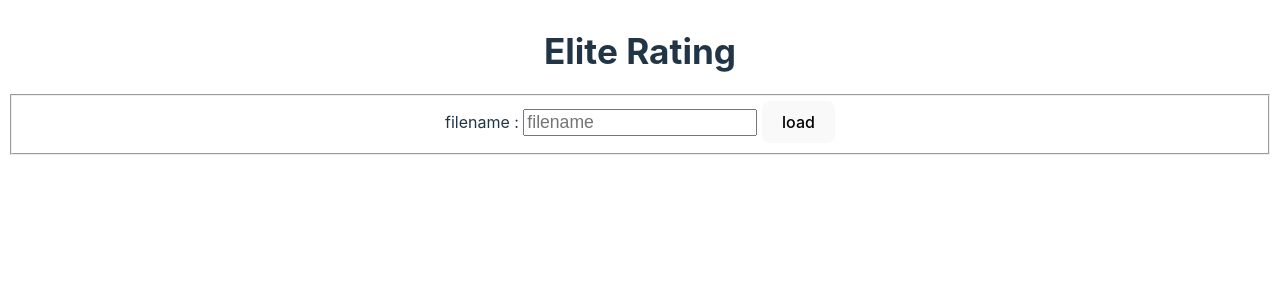
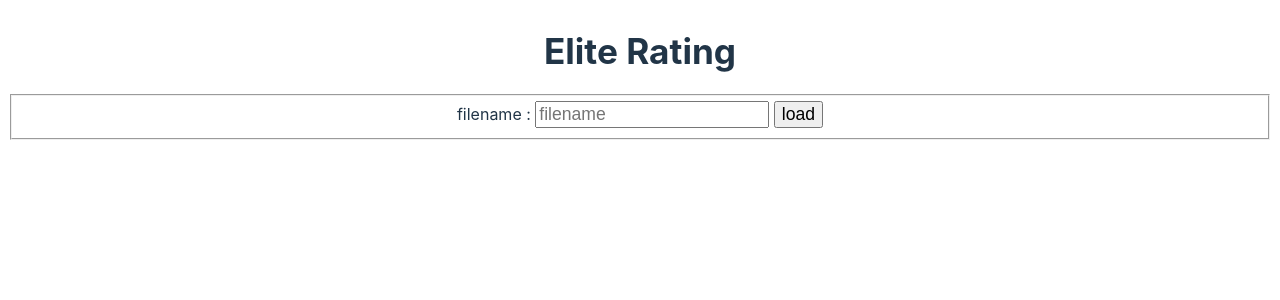
Before and after one commit to paulgreg/elite-rating, a React (Vite) app: page / in a window 1280 px wide. Shown: the top 300 px of the page. Built offline with nearby package versions, Linux system fonts and the light colour scheme.

Commit message:
fix: avoid loading filename with spaces

```diff
--- a/src/Components/Filename.tsx
+++ b/src/Components/Filename.tsx
@@ -1,11 +1,4 @@
-import {
-    ChangeEvent,
-    FormEvent,
-    MouseEvent,
-    useCallback,
-    useEffect,
-    useState,
-} from 'react'
+import { ChangeEvent, FormEvent, useCallback, useEffect, useState } from 'react'
 
 const LOCALSTORAGE_FILEMAME_KEY = 'eliterating_filename'
 
@@ -24,26 +17,21 @@ const Filename: React.FC<{
         }
     }, [setFilename, onLoadFilename])
 
-    const onFormSubmit = useCallback((e: FormEvent) => {
-        e.preventDefault()
-        e.stopPropagation()
-    }, [])
+    const onFormSubmit = useCallback(
+        (e: FormEvent) => {
+            e.preventDefault()
+            e.stopPropagation()
+            onLoadFilename(filename)
+            localStorage.setItem(LOCALSTORAGE_FILEMAME_KEY, filename)
+        },
+        [filename, onLoadFilename]
+    )
 
     const onFileNameChange = useCallback(
         (e: ChangeEvent<HTMLInputElement>) => {
             setFilename(e.target.value)
         },
         [setFilename]
-    )
-
-    const onLoadButton = useCallback(
-        (e: MouseEvent<HTMLButtonElement>) => {
-            e.stopPropagation()
-            e.preventDefault()
-            onLoadFilename(filename)
-            localStorage.setItem(LOCALSTORAGE_FILEMAME_KEY, filename)
-        },
-        [filename, onLoadFilename]
     )
 
     return (
@@ -61,7 +49,7 @@ const Filename: React.FC<{
                         onChange={onFileNameChange}
                     />
                 </label>{' '}
-                <button onClick={onLoadButton}>load</button>
+                <input type="submit" value="load" />
             </fieldset>
         </form>
     )
```
